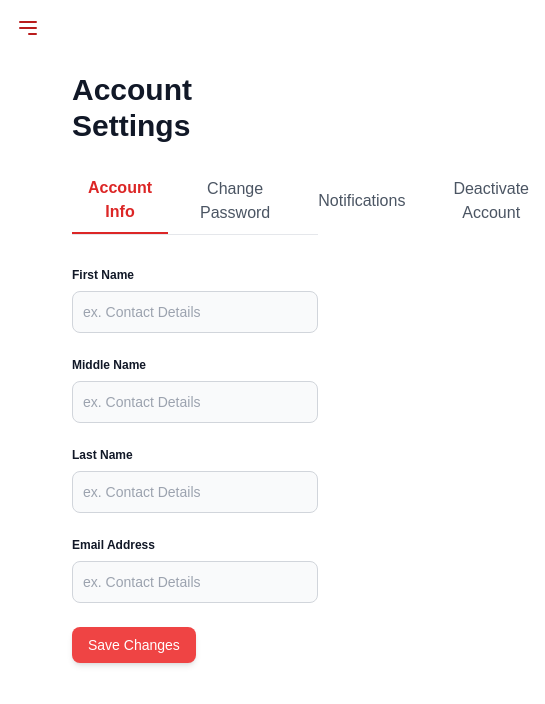
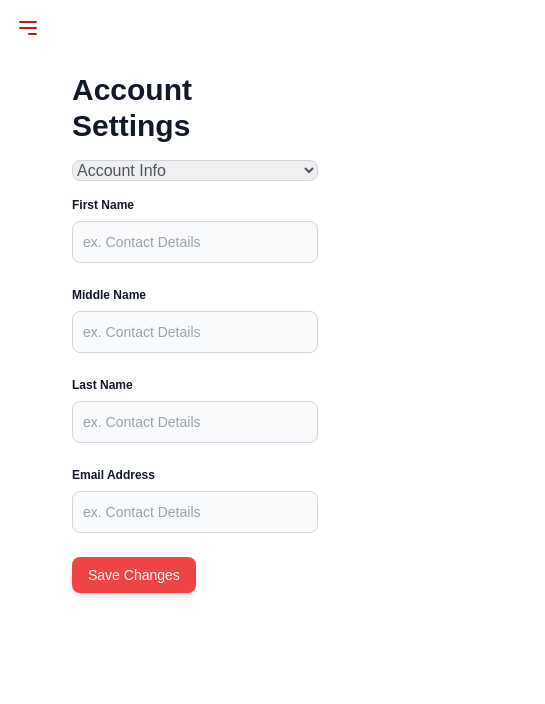
Before and after one commit to Irishgoudeng/vitar-groups, a Next.js app: page /dashboard/settings in a window 390 px wide. Shown: the top 704 px of the page, 545 px wide, since content can reach past the window. Built offline with nearby package versions, Linux system fonts and the light colour scheme.

Commit message:
Changes added

```diff
--- a/src/app/components/Settings/SettingsTabs.tsx
+++ b/src/app/components/Settings/SettingsTabs.tsx
@@ -1,4 +1,6 @@
 "use client";
+
+import { useState } from "react";
 
 interface Tab {
   label: string;
@@ -16,12 +18,38 @@ const SettingsTabs: React.FC<SettingsTabsProps> = ({
   activeTab,
   onTabClick,
 }) => {
+  const [selectedTab, setSelectedTab] = useState(activeTab);
+
+  const handleChange = (e: React.ChangeEvent<HTMLSelectElement>) => {
+    const selectedKey = e.target.value;
+    setSelectedTab(selectedKey);
+    onTabClick(selectedKey);
+  };
+
   return (
-    <div className="flex space-x-4 border-b border-gray-200">
+    <div className="mb-4">
+      {/* Dropdown for mobile view */}
+      <select
+        value={selectedTab}
+        onChange={handleChange}
+        className="block w-full mb-4 text-gray-600 border border-gray-300 rounded-lg sm:hidden"
+      >
+        {tabs.map((tab) => (
+          <option key={tab.key} value={tab.key}>
+            {tab.label}
+          </option>
+        ))}
+      </select>
+
+      {/* Tab Navigation for larger screens */}
+      <div className="hidden sm:flex space-x-4 border-b border-gray-200">
         {tabs.map((tab) => (
           <button
             key={tab.key}
-          onClick={() => onTabClick(tab.key)}
+            onClick={() => {
+              setSelectedTab(tab.key);
+              onTabClick(tab.key);
+            }}
             className={`pb-2 px-4 ${
               activeTab === tab.key
                 ? "border-b-2 border-red-600 text-red-600 font-semibold"
@@ -32,6 +60,7 @@ const SettingsTabs: React.FC<SettingsTabsProps> = ({
           </button>
         ))}
       </div>
+    </div>
   );
 };
 
--- a/src/app/dashboard/customers/page.tsx
+++ b/src/app/dashboard/customers/page.tsx
@@ -122,7 +122,7 @@ const CustomersPage: React.FC = () => {
   }, [dropdownOpen]);
 
   return (
-    <div className="p-6 lg:p-12 bg-white h-screen overflow-x-hidden">
+    <div className="p-8 lg:p-12 bg-white h-screen overflow-x-hidden overflow-y-hidden">
       <h1 className="text-3xl font-semibold text-gray-900 mb-4 py-8 lg:mb-0">
         Customers
       </h1>
--- a/src/app/dashboard/settings/page.tsx
+++ b/src/app/dashboard/settings/page.tsx
@@ -27,7 +27,7 @@ const SettingsPage = () => {
 
   return (
     <div className="p-6 lg:p-12 bg-white min-h-screen">
-      <h1 className="text-3xl font-semibold text-gray-900 mb-8">
+      <h1 className="text-3xl lg:text-4xl font-semibold text-gray-900 mb-4 lg:mb-8">
         Account Settings
       </h1>
 
@@ -44,7 +44,7 @@ const SettingsPage = () => {
       />
 
       {/* Render the active tab content */}
-      <div className="mt-8">{renderActiveTab()}</div>
+      <div className="mt-4 lg:mt-8">{renderActiveTab()}</div>
     </div>
   );
 };
```
Lines whose indentation alone changed are shown as unchanged.
